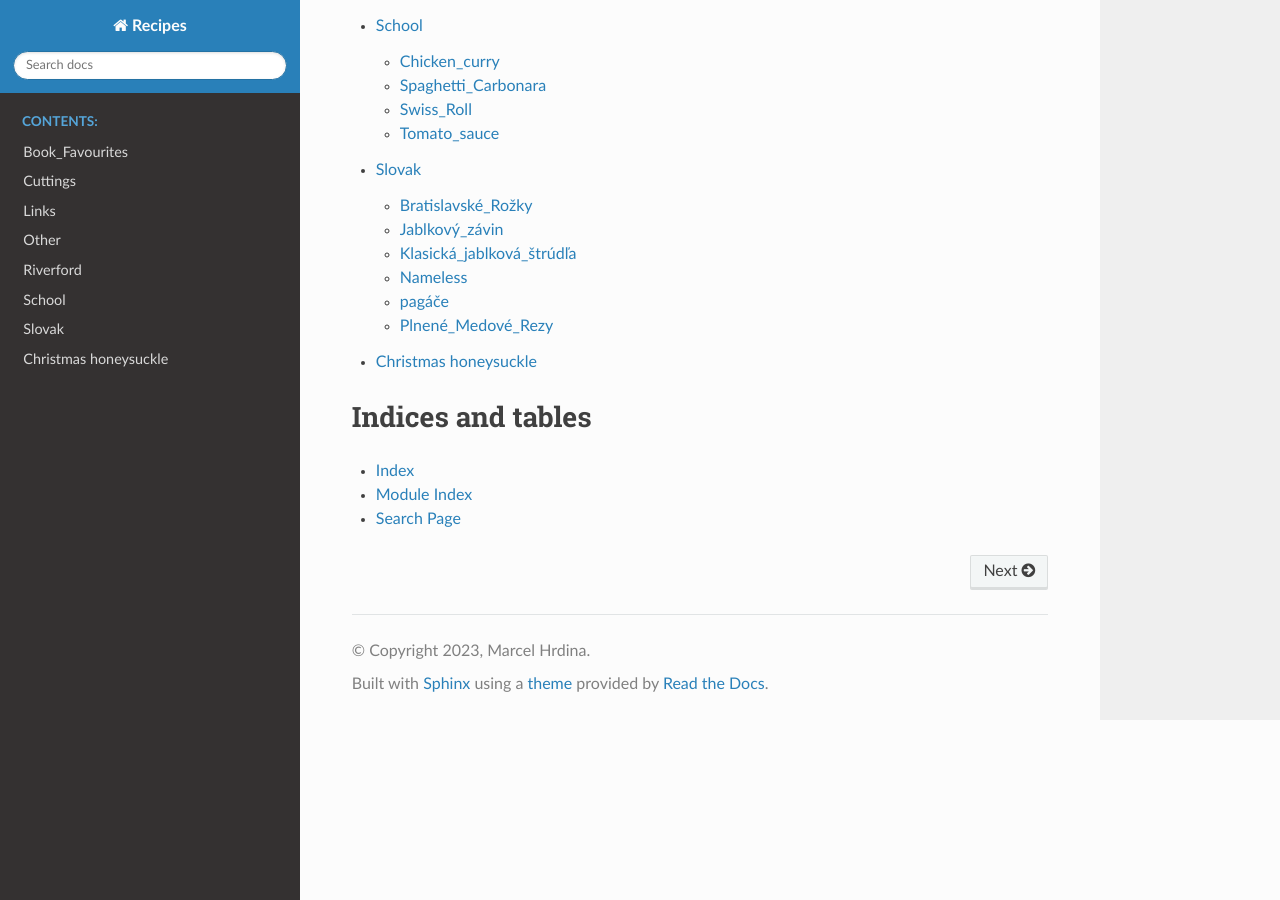
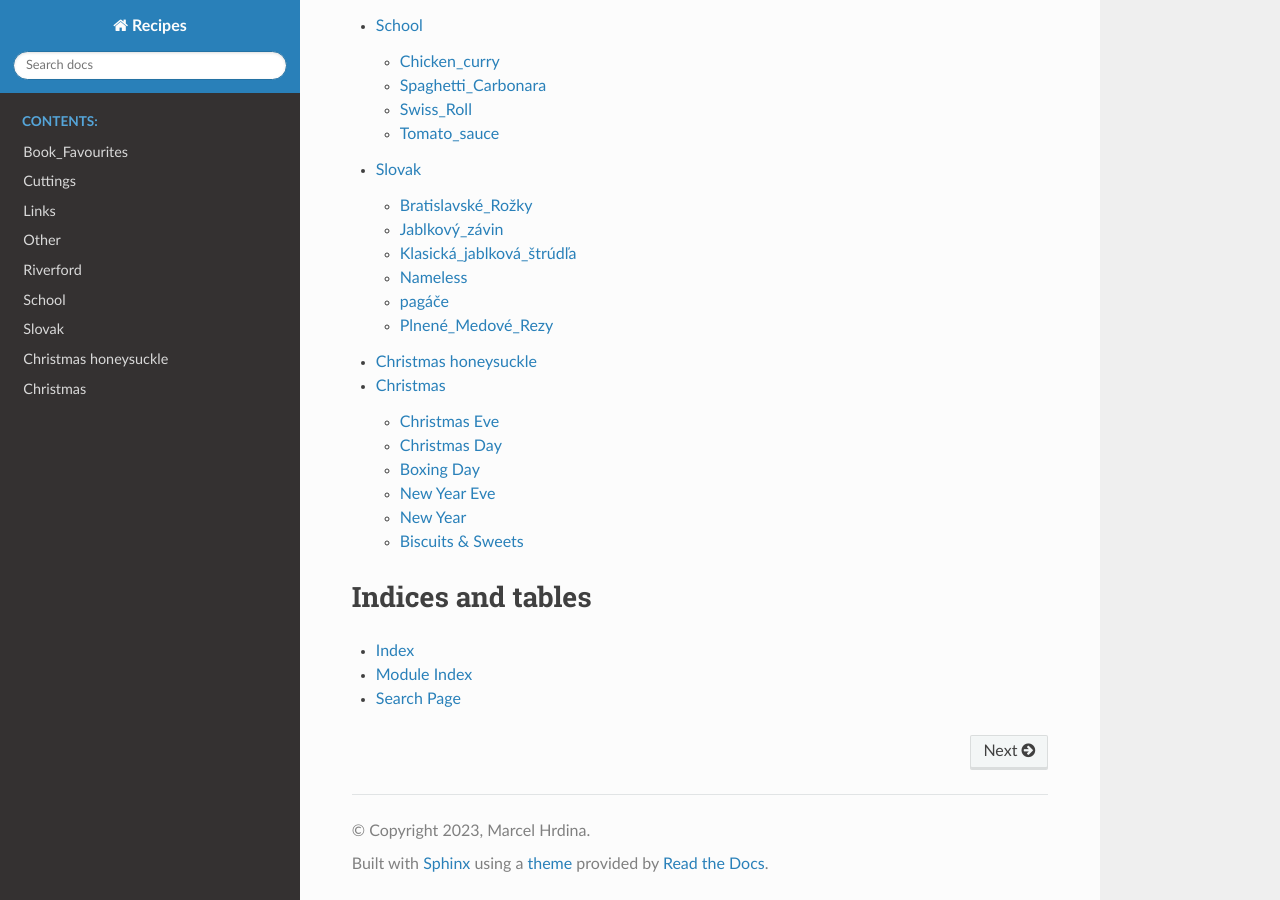
Before and after one commit to hugligit/cooking, a Sphinx documentation site: the page built from source/index.rst, in a window 1280 px wide and 900 px high, scrolled down 2114 px. Built offline with Sphinx 7.4.7 and the Read the Docs theme 3.1.0, drawn with Linux system fonts in a browser that asks for light colours; some of the changed lines change nothing that is shown.

Commit message:
Added a Christmas section to collect all needed recipes and ingredients for the Christmas

```diff
--- /dev/null
+++ b/source/categories/Christmas.rst
@@ -0,0 +1,133 @@
+---------
+Christmas
+---------
+
+Christmas Eve
+-------------
+
+Starter
+.......
+
+Text
+
+Soup
+....
+
+Text
+
+Fish
+....
+
+Text
+
+
+
+Christmas Day
+-------------
+
+Turkey
+......
+
+Text
+
+
+
+Boxing Day
+----------
+
+Duck
+....
+
+Text
+
+
+
+
+New Year Eve
+------------
+
+Pizza
+.....
+
+Text
+
+
+New Year
+--------
+
+Pork
+....
+
+Text
+
+Biscuits & Sweets
+-----------------
+
+Linzers
+.......
+
+Text
+
+Bear Paws
+.........
+
+Text
+
+Honey
+.....
+
+Text
+
+Fig Roll
+........
+
+Text
+
+
+
+* alpro
+* alspice
+* anise
+* apples
+* baby potatoes
+* bacon
+* baking soda
+* biscuits
+* brandy
+* brussel sprouts
+* cardamon
+* carrots
+* chocolate
+* christmas pudding
+* cinammon
+* cloves
+* cocoa powder
+* coriander
+* cranberry sauce
+* creme fraiche
+* desicated coconut
+* duck
+* fat
+* figs
+* flour
+* garlick
+* ginger
+* ham
+* honey
+* lemon
+* mushrooms
+* oregano
+* potatoes
+* prunes
+* raspberry jam
+* red cabbage
+* rum
+* salmon
+* sauerkraut
+* sausage
+* sausages
+* single cream
+* sour cream
+* suet
+* sugar
+* turkey crown
--- a/source/index.rst
+++ b/source/index.rst
@@ -21,6 +21,7 @@ WELCOME TO RECIPES'S DOCUMENTATION!
    categories/School.rst
    categories/Slovakian.rst
    categories/Christmas_Honeysuckle.rst
+   categories/Christmas.rst
 
 
 Indices and tables
```
